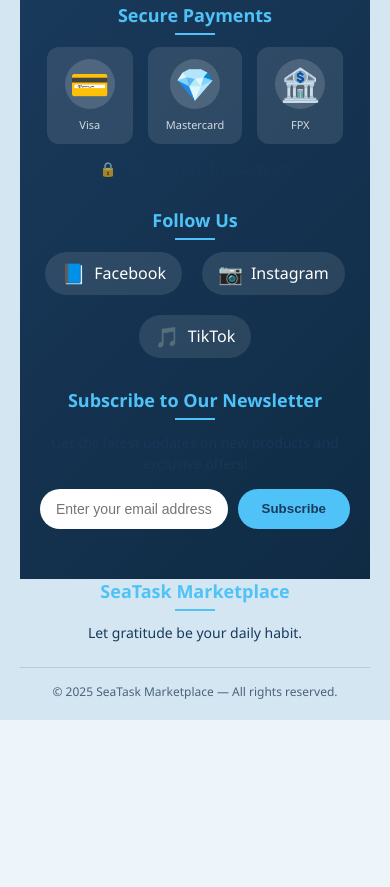
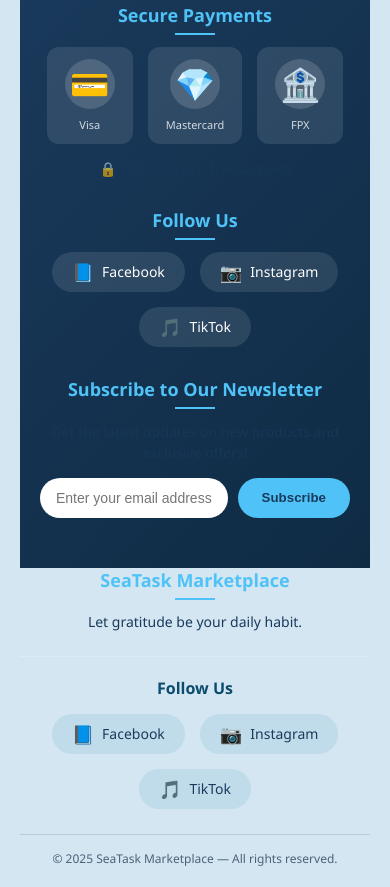
Before and after one commit to Yooanna/seatask-admin, a website: page index.html in a window 390 px wide. Shown: the part 3020-3907 px from the top of the page. Before the commit the page ends 3740 px from the top, so only its background shows below. Drawn offline with Linux system fonts and the light colour scheme; no server answers.

Commit message:
Update social media links - Facebook, Instagram, TikTok

```diff
--- a/footer-enhancements.js
+++ b/footer-enhancements.js
@@ -1,12 +1,8 @@
-// ========== FOOTER ENHANCEMENT WITH POSTGRESQL ==========
-// Adds: Payment method logos, Social media links, Newsletter subscription (saved to PostgreSQL via API)
-// NO conflicts with existing code
+
 
 (function() {
-    // Change this line (around line 8):
+
 const API_URL = 'https://seatask-api.onrender.com'; // Your API server address
-
-
 
     // Check if enhanced footer already exists
     function isFooterEnhanced() {
@@ -47,15 +43,15 @@ const API_URL = 'https://seatask-api.onrender.com'; // Your API server address
                     <div class="footer-section social-section">
                         <h4>Follow Us</h4>
                         <div class="social-links">
-                            <a href="https://facebook.com/seatask" target="_blank" class="social-link" data-social="facebook">
+                            <a href="https://www.facebook.com/profile.php?id=61589706664874" target="_blank" class="social-link" data-social="facebook" rel="noopener noreferrer">
                                 <span class="social-icon">📘</span>
                                 <span>Facebook</span>
                             </a>
-                            <a href="https://instagram.com/seatask" target="_blank" class="social-link" data-social="instagram">
+                            <a href="https://www.instagram.com/sea_task/" target="_blank" class="social-link" data-social="instagram" rel="noopener noreferrer">
                                 <span class="social-icon">📷</span>
                                 <span>Instagram</span>
                             </a>
-                            <a href="https://tiktok.com/@seatask" target="_blank" class="social-link" data-social="tiktok">
+                            <a href="https://www.tiktok.com/@seatask001" target="_blank" class="social-link" data-social="tiktok" rel="noopener noreferrer">
                                 <span class="social-icon">🎵</span>
                                 <span>TikTok</span>
                             </a>
@@ -85,7 +81,7 @@ const API_URL = 'https://seatask-api.onrender.com'; // Your API server address
         // Track social link clicks
         trackSocialClicks();
 
-        console.log('✅ Enhanced footer with PostgreSQL integration added!');
+        console.log('✅ Enhanced footer with social media links added!');
     }
 
     // Save newsletter subscription to PostgreSQL via API
@@ -295,29 +291,30 @@ const API_URL = 'https://seatask-api.onrender.com'; // Your API server address
 
             .social-links {
                 display: flex;
-                gap: 20px;
+                gap: 15px;
                 flex-wrap: wrap;
             }
 
             .social-link {
-                display: flex;
+                display: inline-flex;
                 align-items: center;
                 gap: 8px;
+                background: rgba(255,255,255,0.1);
+                padding: 8px 20px;
+                border-radius: 30px;
                 color: white;
                 text-decoration: none;
-                padding: 8px 16px;
-                background: rgba(255,255,255,0.1);
-                border-radius: 30px;
-                transition: all 0.2s;
+                font-size: 14px;
+                transition: all 0.3s ease;
             }
 
             .social-link:hover {
-                background: rgba(255,255,255,0.2);
-                transform: translateX(5px);
+                background: rgba(255,255,255,0.25);
+                transform: translateY(-2px);
             }
 
             .social-icon {
-                font-size: 20px;
+                font-size: 18px;
             }
 
             .newsletter-text {
@@ -430,5 +427,5 @@ const API_URL = 'https://seatask-api.onrender.com'; // Your API server address
         initFooterEnhancement();
     }
 
-    console.log('✅ Footer enhancement ready - connects to PostgreSQL API!');
+    console.log('✅ Footer enhancement ready - Social media links: Facebook, Instagram, TikTok');
 })();
--- a/index.html
+++ b/index.html
@@ -111,6 +111,22 @@
         <div class="footer-section">
             <h4>SeaTask Marketplace</h4>
             <p>Let gratitude be your daily habit.</p>
+        </div>
+
+        <!-- Social Media Links Section -->
+        <div class="footer-social-section">
+            <h4>Follow Us</h4>
+            <div class="footer-social-links">
+                <a href="https://www.facebook.com/profile.php?id=61589706664874" target="_blank" class="footer-social-link" rel="noopener noreferrer">
+                    <span>📘</span> Facebook
+                </a>
+                <a href="https://www.instagram.com/sea_task/" target="_blank" class="footer-social-link" rel="noopener noreferrer">
+                    <span>📷</span> Instagram
+                </a>
+                <a href="https://www.tiktok.com/@seatask001" target="_blank" class="footer-social-link" rel="noopener noreferrer">
+                    <span>🎵</span> TikTok
+                </a>
+            </div>
         </div>
     </div>
     <p class="copyright">&copy; 2025 SeaTask Marketplace — All rights reserved.</p>
--- a/style.css
+++ b/style.css
@@ -760,4 +760,52 @@ footer {
     border: 2px solid white;
 }
 
+/* Footer Social Media Section */
+.footer-social-section {
+    margin-top: 25px;
+    padding-top: 20px;
+    border-top: 1px solid rgba(255,255,255,0.2);
 }
+
+.footer-social-section h4 {
+    font-size: 16px;
+    margin-bottom: 15px;
+    color: #0a4b6e;
+}
+
+.footer-social-links {
+    display: flex;
+    justify-content: center;
+    gap: 15px;
+    flex-wrap: wrap;
+}
+
+.footer-social-link {
+    display: inline-flex;
+    align-items: center;
+    gap: 8px;
+    padding: 8px 20px;
+    background: rgba(25, 118, 165, 0.1);
+    border-radius: 30px;
+    color: #1a3a5c;
+    text-decoration: none;
+    font-size: 14px;
+    transition: all 0.3s ease;
+}
+
+.footer-social-link:hover {
+    background: #1976a5;
+    color: white;
+    transform: translateY(-2px);
+}
+
+.footer-social-link span {
+    font-size: 18px;
+}
+
+/* Remove duplicate chatbot styles if any */
+#universalChatbotContainer {
+    z-index: 9999;
+}
+
+}
```
Lines whose indentation alone changed are shown as unchanged.
